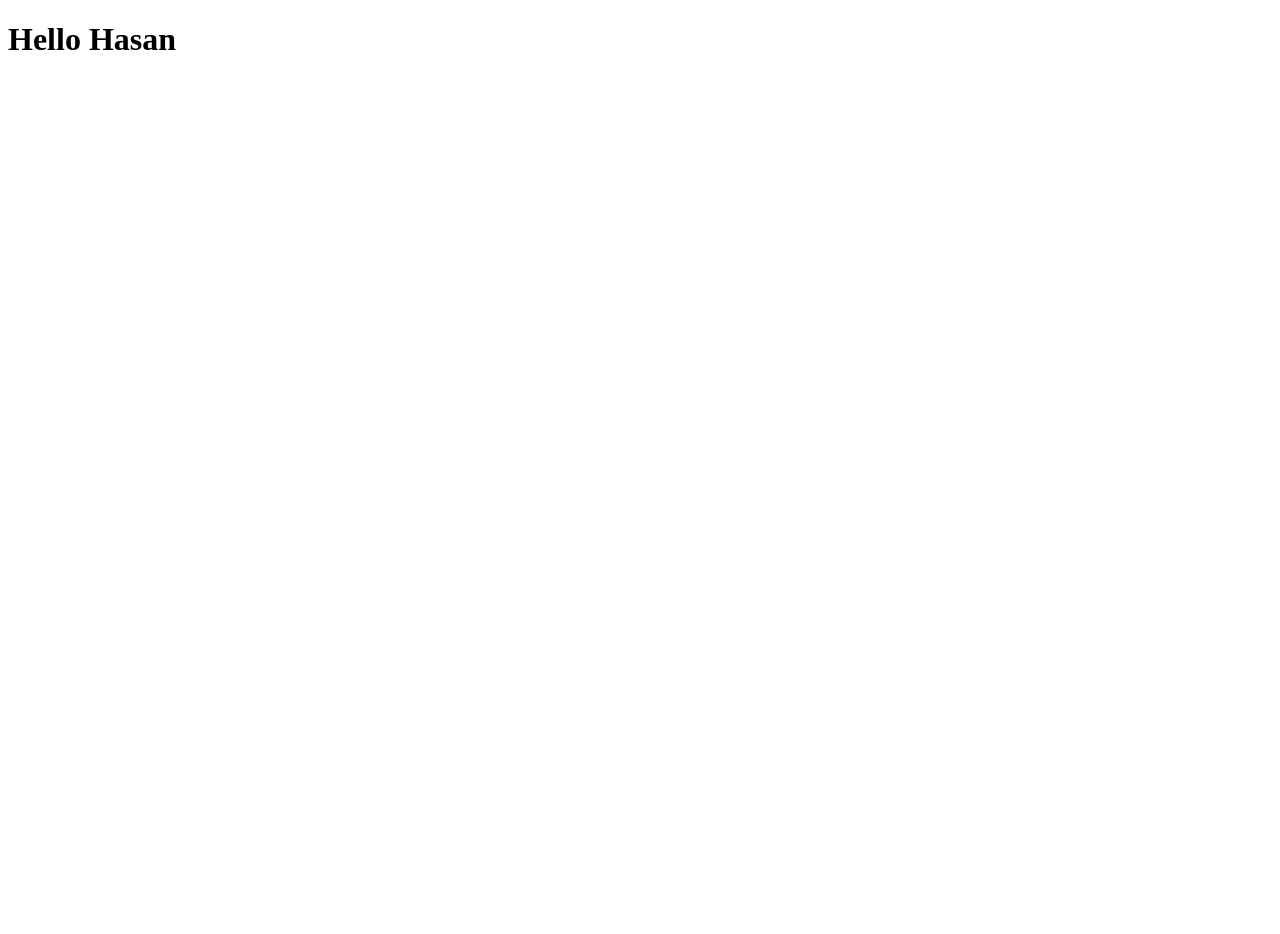
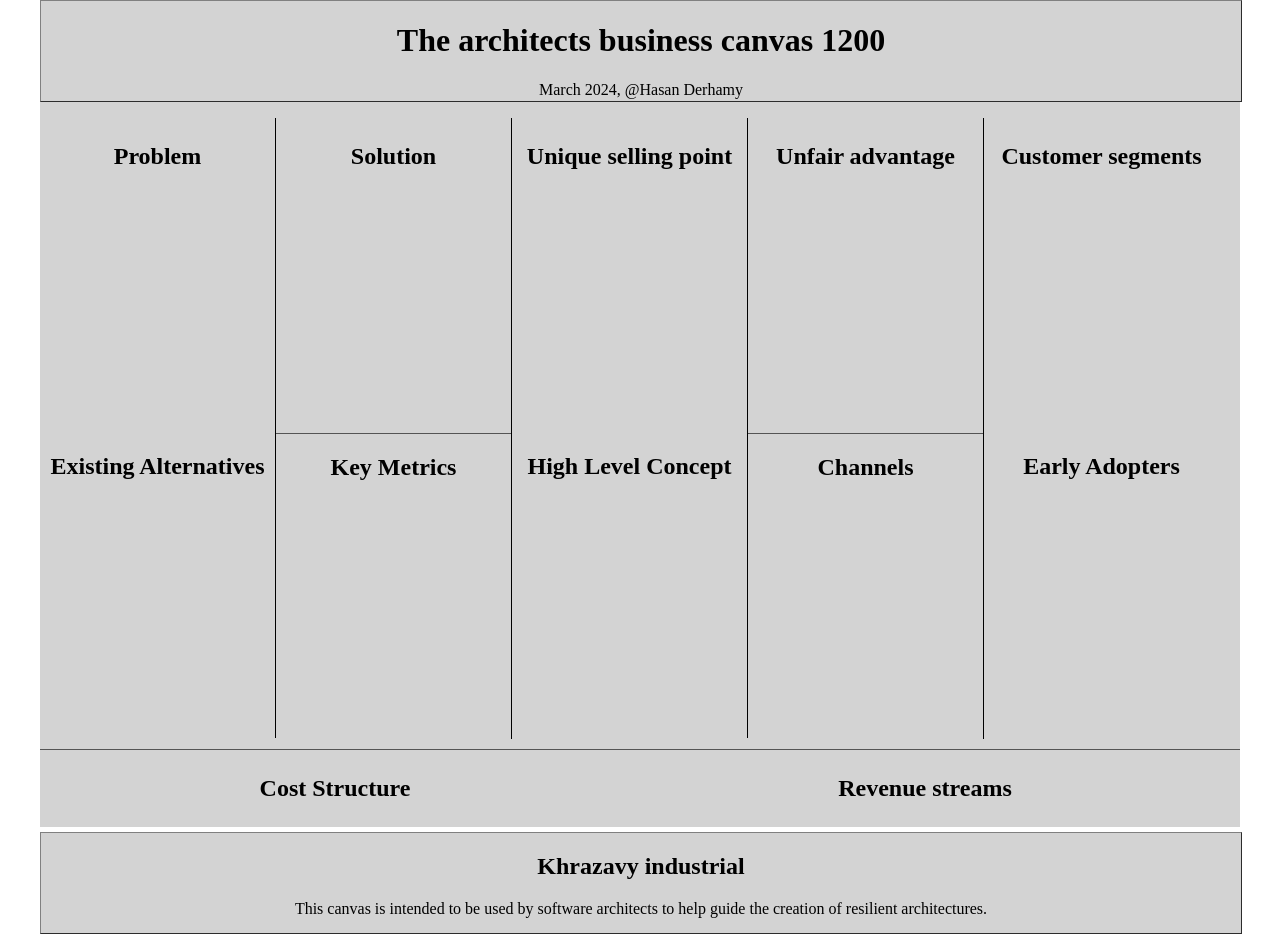
Before and after one commit to khrazavy/canvas, a website: page public/index.html in a window 1280 px wide. Before the commit the page ends 800 px from the top, so only its background shows below. Drawn offline with Linux system fonts and the light colour scheme; files that its build step writes are made by us from their sources.

Commit message:
Basic page layout using div and css with fixed frame width and static sizing. No Java script. next step to add text generation.

```diff
--- /dev/null
+++ b/public/canvas_style.css
@@ -0,0 +1,80 @@
+
+div#header {
+	border: 1px outset grey;
+	background-color: lightgrey;
+	text-align: center;
+	position: absolute;
+	top: 0px;
+	height: 100px;
+	width: 1200px;
+}
+div#footer {
+	border: 1px outset grey;
+	background-color: lightgrey;
+	text-align: center;
+	position: absolute;
+	height: 100px;
+	width: 1200px;
+	float:bottom;
+}
+
+div#container {
+	/*border: 1px outset grey;*/
+	width: 1200px;
+	margin: 0px auto;
+	background: #FFFFFF;
+	padding: 0px;
+}
+
+div#content {
+	width: 1200px;
+	padding-top: 100px;
+	background: lightgrey;
+	text-align: center;
+}
+div.row {
+	width: 1200px;
+	margin: 5px auto;
+	/*border: 1px solid green;*/
+	float:top;
+    overflow: hidden;
+}
+div.column {
+	width: 235px;
+	margin: 5px auto;
+	/*border: 1px solid darkgrey;*/
+	float:left;
+    overflow: hidden;
+    display:block;
+}
+
+div.innerrow {
+	width: 235px;
+	margin: 5px auto;
+	/*border: 1px solid darkgrey;*/
+	float:left;
+    overflow: hidden;
+    display:block;
+	height: 300px;
+}
+div#coststructure {
+	width: 590px;
+	margin: 5px auto;
+	float:left;
+    overflow: hidden;
+}
+
+div#revenuestreams {
+	width: 590px;
+	margin: 5px auto;
+	float:left;
+    overflow: hidden;
+}
+
+
+
+
+.clearfix:after {content:"."; display:block; height:0; clear:both; visibility:hidden;}
+.clearfix {display:inline-block;}
+/* Hide from IE Mac \*/
+.clearfix {display:block;}
--- a/public/index.html
+++ b/public/index.html
@@ -4,9 +4,82 @@
 <head>
 	<meta charset="utf-8">
 	<meta name="viewport" content="width=device-width, initial-scale=1">
-	<title>ABC easy as 123</title>
+	<title>Khrazavy Architects Canvas</title>
+	<link rel="stylesheet" href="./public/canvas_style.css">
 </head>
 <body>
-<h1>Hello Hasan</h1>
+	<!--lhsbar-->
+	<div id="container" class='clearfix'>
+		<!--header-->
+		<div id="header">
+			<h1>The architects business canvas 1200</h1>
+			March 2024, @Hasan Derhamy
+		</div>
+
+		<!--content-->
+		<div id='content'>
+			<div class='row'>
+				<div class='column' style='border-right:1px outset black'>
+					<div class='innerrow'>
+						<h2>Problem</h2>
+					</div>
+					<div class='innerrow'>
+						<h2>Existing Alternatives</h2>
+					</div>
+				</div>
+				<div class='column' style='border-right:1px outset black'>
+					<div class='innerrow'>
+						<h2>Solution</h2>
+					</div>
+					<div class='innerrow' style='border-top:1px outset black'>
+						<h2>Key Metrics</h2>
+					</div>
+				</div>
+				<div class='column' style='border-right:1px outset black'>
+					<div class='innerrow'>
+						<h2>Unique selling point</h2>
+					</div>
+					<div class='innerrow'>
+						<h2>High Level Concept</h2>
+					</div>
+				</div>
+				<div class='column' style='border-right:1px outset black'>
+					<div class='innerrow'>
+						<h2>Unfair advantage</h2>
+					</div>
+					<div class='innerrow' style='border-top:1px outset black'>
+						<h2>Channels</h2>
+					</div>
+				</div>
+				<div class='column'>
+					<div class='innerrow'>
+						<h2>Customer segments</h2>
+					</div>
+					<div class='innerrow'>
+						<h2>Early Adopters</h2>
+					</div>
+				</div>
+
+			</div>
+
+			<div class='row' class='clearfix' style='border-top:1px outset black'>
+
+				<div id='coststructure' class='column'>
+					<h2>Cost Structure</h2>
+				</div>
+				<div id= 'revenuestreams' class='column'>
+					<h2>Revenue streams</h2>
+				</div>
+			</div>
+
+
+		</div>
+
+		<!--footer-->
+		<div id='footer'>
+			<h2>Khrazavy industrial</h2>
+			This canvas is intended to be used by software architects to help guide the creation of resilient architectures.
+		</div>
+	</div>
 </body>
 </html>
```
Also changed, not shown: app.js (+9 -0 lines).
